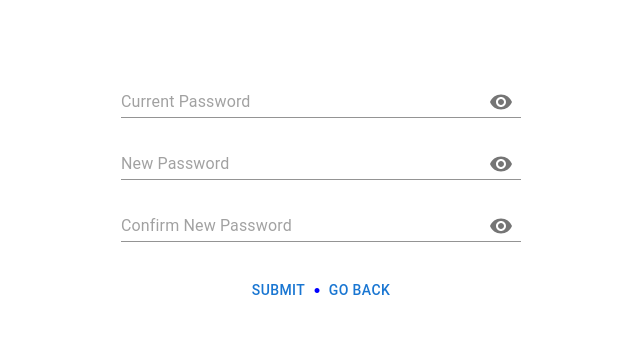
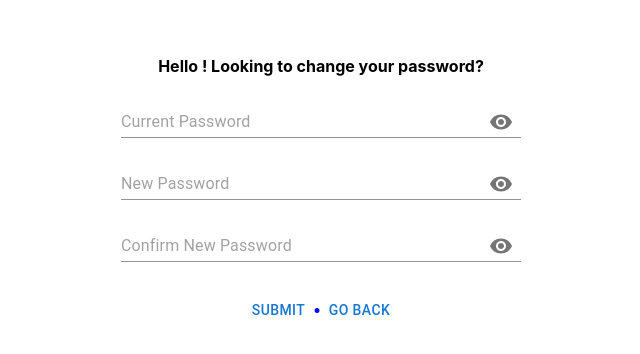
Before and after one commit to macktsawyer/inventory-login-frontend, a React (Create React App) app: page /PasswordChange in a window 1280 px wide. Shown: the part 218-572 px from the top of the page, without its empty margins (319-959 px from the left). Built offline with nearby package versions, Linux system fonts and the light colour scheme.

Commit message:
Working on aesthetic changes

```diff
--- a/src/App.js
+++ b/src/App.js
@@ -13,7 +13,7 @@ import { AuthContext } from './Services/authContext';
 import ProtectedRoute from './Services/ProtectedRoutes';
 
 function App() {
-
+  const [ userValue, setUserValue ] = useState();
   const [ authTokens, setAuthTokens ] = useState();
 
   const setTokens = (data) => {
@@ -23,7 +23,7 @@ function App() {
 
   return (
     <div className="App">
-      <AuthContext.Provider value={{authTokens, setAuthTokens: setTokens}}>
+      <AuthContext.Provider value={{authTokens, setAuthTokens: setTokens, userValue, setUserValue}}>
         <Routes>
           <Route path='/Login' element={<Login />} />
           <Route path='/Register' element={<Register />} />
--- a/src/Components/Admin/Admin.js
+++ b/src/Components/Admin/Admin.js
@@ -4,6 +4,7 @@ import Button from '@mui/material/Button';
 import '../../Styles/Admin.scss';
 import InventoryAdmin from './InventoryAdmin';
 import CurrentInventory from './CurrentInventory';
+
 
 const Admin = () => {
 
--- a/src/Components/Admin/CurrentInventory.js
+++ b/src/Components/Admin/CurrentInventory.js
@@ -36,8 +36,6 @@ const CurrentInventory = () => {
     loadInfo();
   },[])
 
-  console.log(itemInfo)
-
   return (
     <div className="currentInventoryMain">
         <Paper elevation={5} className="inventoryShowcase">
--- a/src/Components/Admin/InventoryAdmin.js
+++ b/src/Components/Admin/InventoryAdmin.js
@@ -3,6 +3,7 @@ import Button from '@mui/material/Button';
 import Box from '@mui/material/Box';
 import TextField from '@mui/material/TextField';
 import CircularProgress from '@mui/material/CircularProgress';
+import { useAuth } from '../../Services/authContext';
 import '../../Styles/InventoryAdmin.scss'
 
 const InventoryAdmin = () => {
@@ -14,6 +15,7 @@ const InventoryAdmin = () => {
   const [ itemDesc, setItemDesc ] = useState('');
   const [ itemPrice, setItemPrice ] = useState('');
   const [ loading, setLoading ] = useState(false);
+  const { userValue } = useAuth();
 
   const uploadImage = async (base64EncodedImage) => {
     try {
@@ -79,7 +81,7 @@ const InventoryAdmin = () => {
 
   return (
     <div className="inventoryMaster">
-      <div>InventoryAdmin</div>
+      <div>{userValue}'s Inventory Admin</div>
       <Box className="newItemFormBox">
         <form onSubmit={handleSubmit} className="newItemForm">
           <TextField
--- a/src/Components/Admin/PasswordChange.js
+++ b/src/Components/Admin/PasswordChange.js
@@ -15,11 +15,15 @@ const PasswordChange = () => {
     const [ newPasswordConf, setNewPasswordConf ] = useState('');
     const [showPassword, setShowPassword] = useState(false);
     const [isError, setIsError] = useState(false);
+    const { authTokens, userValue } = useAuth();
     let Navigate = useNavigate();
 
     const handleSubmit = (e) => {
         e.preventDefault();
-        console.log('Success')
+        if (userValue) {
+            console.log(userValue)
+            console.log('Success')
+        }
     }
 
     const handleClickShowPassword = () => {
@@ -48,6 +52,7 @@ const PasswordChange = () => {
   return (
     <div className="fullWindow">
       <form onSubmit={handleSubmit} className="changePasswordBox">
+        <h4>Hello {userValue}! Looking to change your password?</h4>
         <div className="inputField">
           <Input placeholder="Current Password"
           onChange={handleCurrentChange}
--- a/src/Components/Home.js
+++ b/src/Components/Home.js
@@ -7,7 +7,7 @@ import '../Styles/Home.scss';
 const Home = () => {
 
   let token = localStorage.getItem('tokens')
-  console.log(token)
+
   return (
     <>
         <NavBar />
--- a/src/Components/Login.js
+++ b/src/Components/Login.js
@@ -15,7 +15,7 @@ const Login = () => {
   const [showPassword, setShowPassword] = useState(false);
   const [isLoggedIn, setIsLoggedIn] = useState(false);
   const [isError, setIsError] = useState(false);
-  const { setAuthTokens } = useAuth();
+  const { setAuthTokens, setUserValue } = useAuth();
   let Navigate = useNavigate();
 
   const handleClickShowPassword = () => {
@@ -43,6 +43,7 @@ const Login = () => {
 
     if (data) {
       setAuthTokens(data.token);
+      setUserValue(username);
       setIsLoggedIn(true);
       alert('Log in successful')
       Navigate('/Admin')
--- a/src/Components/Logout.js
+++ b/src/Components/Logout.js
@@ -6,12 +6,13 @@ import { useAuth } from '../Services/authContext';
 import '../Styles/Logout.scss';
 
 const Logout = () => {
-  const { setAuthTokens } = useAuth();
+  const { setAuthTokens, setUserValue, userValue } = useAuth();
   let Navigate = useNavigate();
 
   const handleLogout = (e) => {
     e.preventDefault();
     setAuthTokens(null);
+    setUserValue('');
     alert('Logout successful')
     Navigate('/');
   };
@@ -20,7 +21,7 @@ const Logout = () => {
     <div className="fullWindow">
         <Paper className="logoutWindow" elevation={5}>
             <div className="contentDiv">
-                <h4>Are you sure you want to log out?</h4>
+                <h4>Are you sure you want to log out {userValue}?</h4>
                 <Button onClick={handleLogout}>Logout</Button>
                 <Link className="goBack" to='/'><Button>Go Back</Button></Link>
             </div>
--- a/src/Components/Register.js
+++ b/src/Components/Register.js
@@ -18,7 +18,7 @@ const Register = () => {
     const [isRegistered, setRegistered] = useState(false);
     const [isError, setIsError] = useState(false);
     const [errorMessage, setErrorMessage] = useState('');
-    const { setAuthTokens } = useAuth();
+    const { setAuthTokens, setUserValue } = useAuth();
     let Navigate = useNavigate();
 
     const handleClickShowPassword = () => {
@@ -53,6 +53,7 @@ const Register = () => {
 
               if (data) {
                 setAuthTokens(data.token);
+                setUserValue(username);
                 setRegistered(true);
                 setIsError(false);
                 alert('Registration successful')
```
